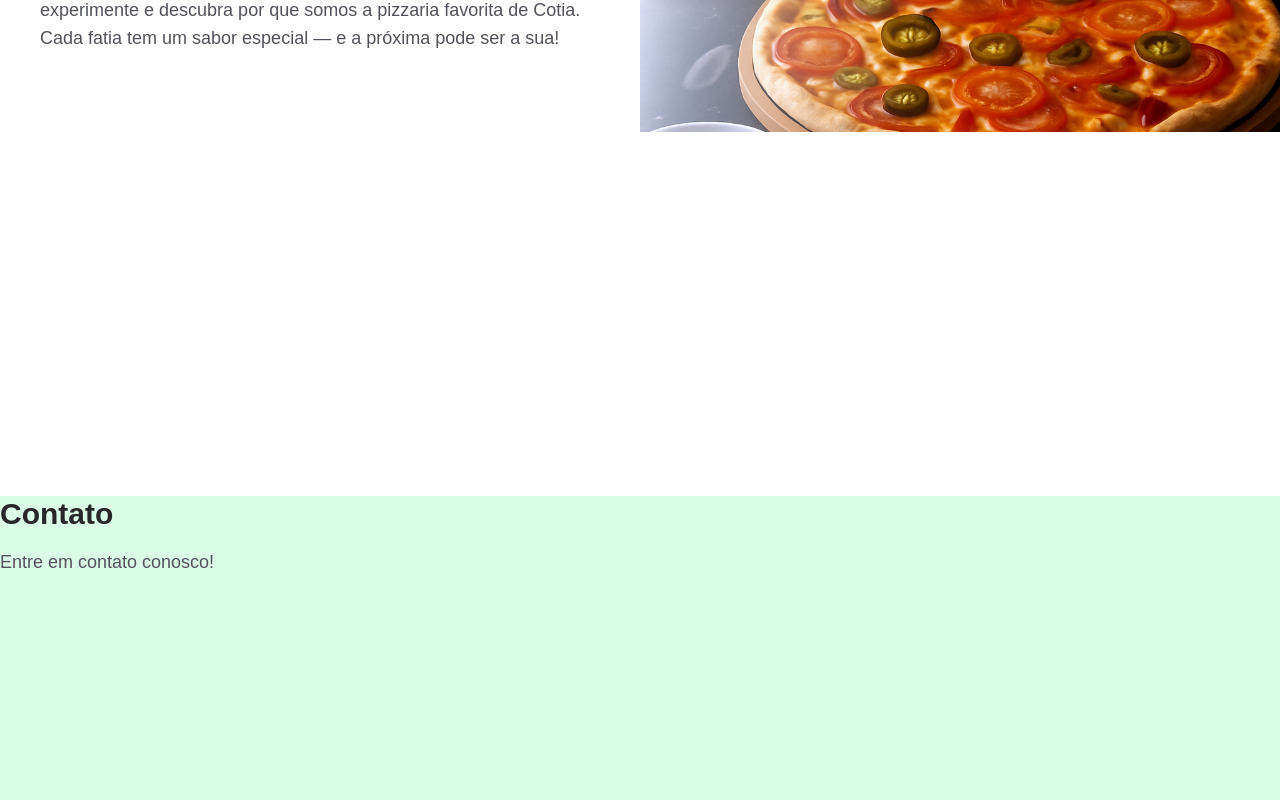
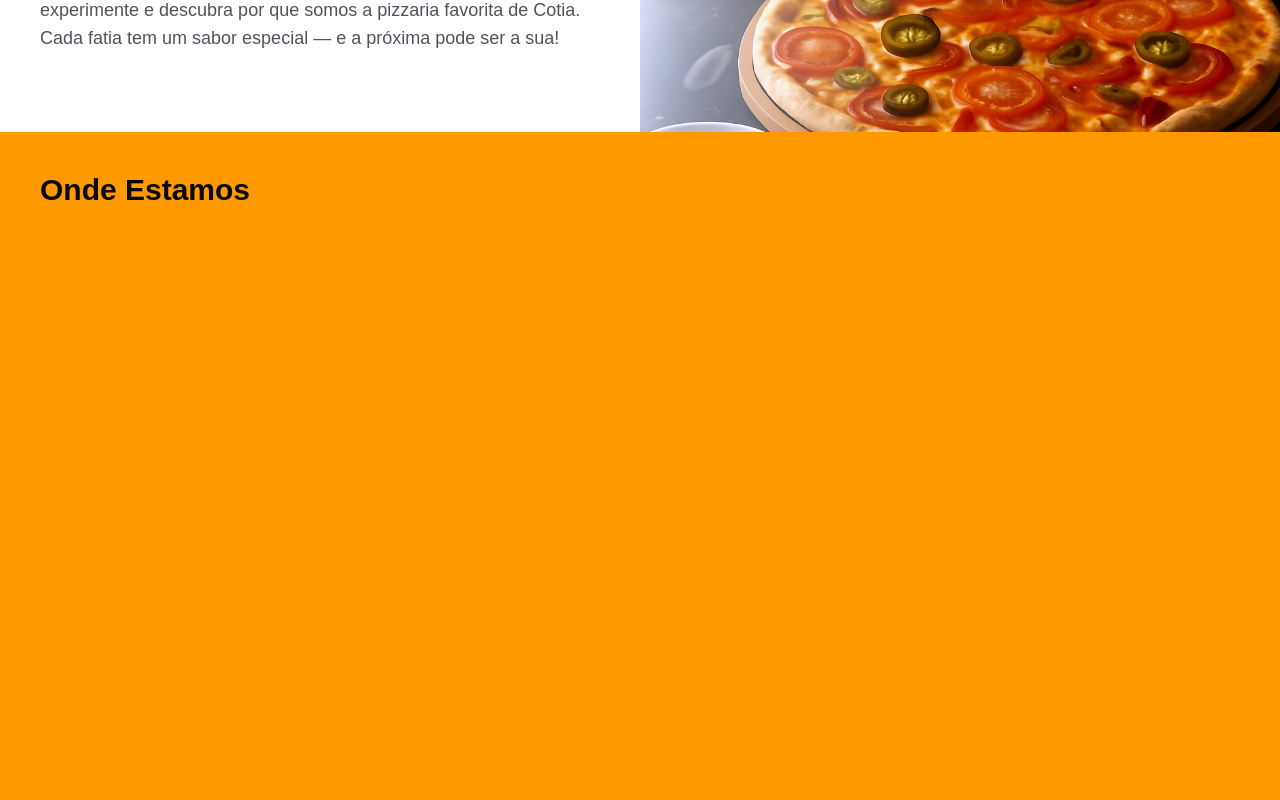
Before and after one commit to SteveSilvas/dom-fatia-pizzaria, a Next.js app: page / in a window 1280 px wide. Shown: the part 1060-1860 px from the top of the page. Built offline with nearby package versions, Linux system fonts and the light colour scheme.

Commit message:
adicionando mapa

```diff
--- a/package.json
+++ b/package.json
@@ -9,6 +9,7 @@
     "lint": "next lint"
   },
   "dependencies": {
+    "@react-google-maps/api": "^2.20.7",
     "next": "15.3.3",
     "react": "^19.0.0",
     "react-dom": "^19.0.0",
--- a/src/app/page.tsx
+++ b/src/app/page.tsx
@@ -1,15 +1,14 @@
-import Footer from "@/components/Footer";
-import Navbar from "@/components/Navbar";
-import Image from "next/image";
 import HomePage from "./screens/Homepage";
 import About from "./screens/About";
 import Contact from "./screens/Contact";
+import Address from "./screens/Address";
 
 export default function Home() {
   return (
     <main className="w-full">
       <HomePage />
       <About />
+      <Address />
       <Contact />
     </main>
   );
--- a/src/app/screens/About/index.tsx
+++ b/src/app/screens/About/index.tsx
@@ -3,7 +3,10 @@ import Image from "next/image";
 import about_pizza_background from "@/assets/freepik_assistant_1750243451880.png";
 const About = () => {
     return (
-        <PageTemplate id="about" className="flex flex-col md:flex-row bg-white">
+        <PageTemplate
+            height="min-h-auto"
+            id="about"
+            className="flex flex-col md:flex-row bg-white">
             <section className="relative w-full md:w-1/2 md:h-96 py-4 px-10">
                 <h1 className="mt-6 text-3xl font-bold text-zinc-800">Sobre a Dom Fatia Pizzaria</h1>
                 <p className="mt-4 text-lg text-zinc-600">
--- /dev/null
+++ b/src/app/screens/Address/index.tsx
@@ -0,0 +1,18 @@
+import Map from "@/components/Map";
+import PageTemplate from "@/components/PageTemplate";
+
+const Address = () => {
+    return (
+        <PageTemplate
+        id="address"
+        className="flex flex-col md:flex-row bg-amber-500"
+      >
+            <section className="relative w-full md:w-1/2 md:h-96 py-4 px-10">
+                <h1 className="mt-6 text-3xl font-bold text-[#080808]">Onde Estamos</h1>
+                {/* <Map /> */}
+            </section>
+        </PageTemplate>
+    );
+};
+
+export default Address;
--- /dev/null
+++ b/src/components/Map/index.tsx
@@ -0,0 +1,31 @@
+import React from 'react';
+import { GoogleMap, LoadScript } from '@react-google-maps/api';
+
+const containerStyle = {
+  width: '400px',
+  height: '400px'
+};
+
+const center = {
+  lat: -3.745,
+  lng: -38.523
+};
+
+const Map = () => {
+  return (
+    <LoadScript
+      googleMapsApiKey="SUA_CHAVE_DE_API"
+    >
+      <GoogleMap
+        mapContainerStyle={containerStyle}
+        center={center}
+        zoom={10}
+      >
+        { /* Child components, such as markers, info windows, etc. */ }
+        <></>
+      </GoogleMap>
+    </LoadScript>
+  );
+}
+
+export default Map;
--- a/src/components/PageTemplate/index.tsx
+++ b/src/components/PageTemplate/index.tsx
@@ -2,11 +2,13 @@ export interface IPageTemplateProps {
     children: React.ReactNode;
     id?: string;
     className?: string;
+    height?: string;
 };
 
-const PageTemplate: React.FC<IPageTemplateProps> = ({ children, id, className }) => {
+const PageTemplate: React.FC<IPageTemplateProps> = ({ children, id, className, height }) => {
+    const defaultHeight = "min-h-[calc(100vh-3.25rem)]"; // Default height if not provided
     return(
-         <div id={id} className={`relative min-h-[calc(100vh-3.25rem)] flex flex-col scroll-mt-13 md:scroll-mt-15 ${className}`}>
+         <div id={id} className={`relative flex flex-col scroll-mt-13 md:scroll-mt-15 ${className} ${height || defaultHeight}`} >
             {children}
          </div>
     );
```
Also changed, not shown: 1 other file (tests, documents, lock files or other folders).
